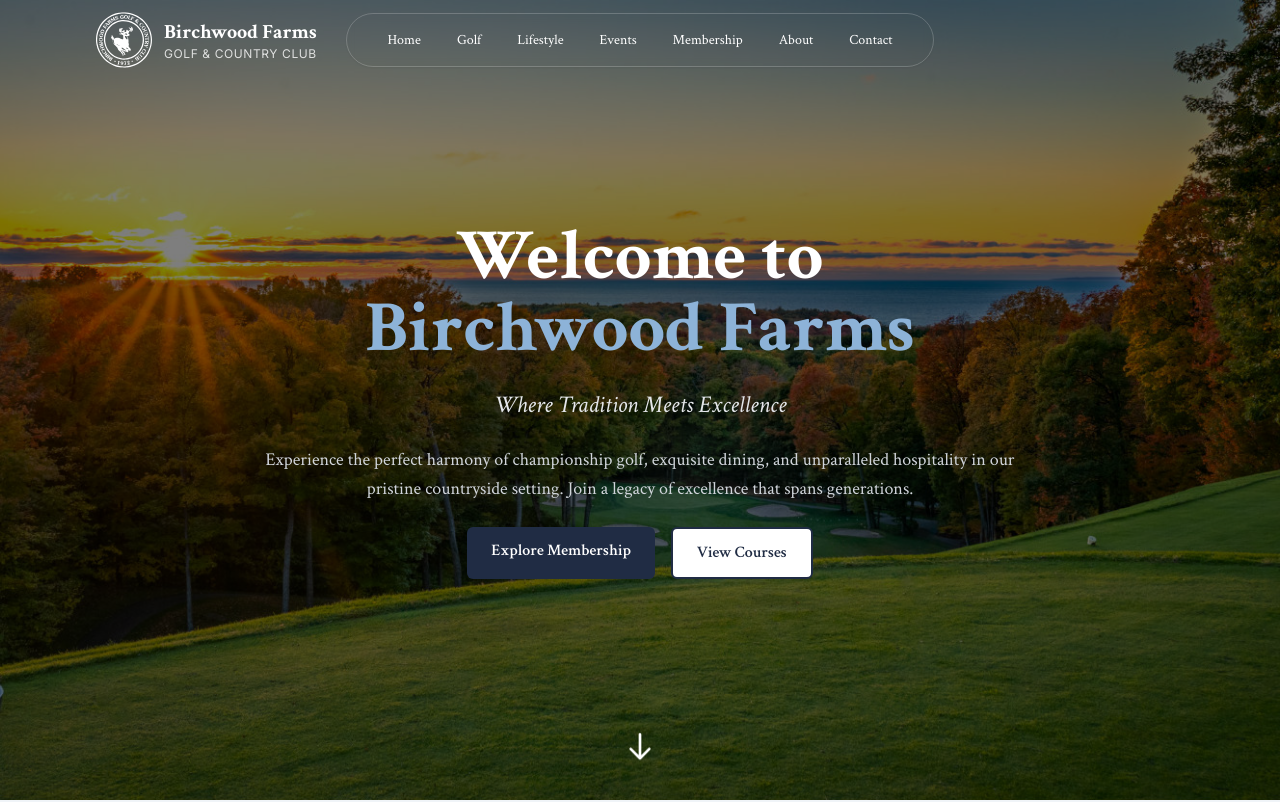
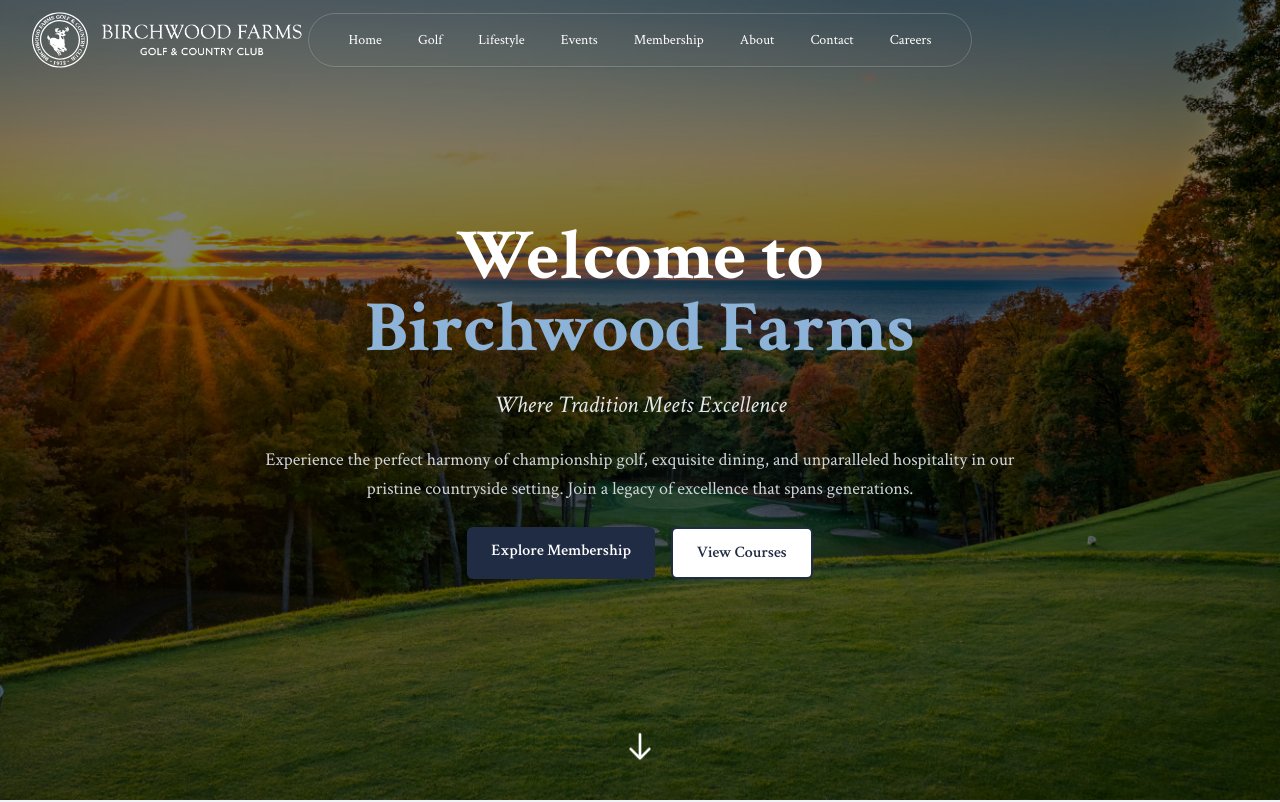
Before and after one commit to Avexel-Web-Design/HarborPoint, a React (Vite) app: page / in a window 1280 px wide. Shown: the top 802 px of the page. Built offline with nearby package versions, Linux system fonts and the light colour scheme.

Commit message:
header logo

```diff
--- a/src/components/layout/Header.jsx
+++ b/src/components/layout/Header.jsx
@@ -1,6 +1,7 @@
 import { useState } from 'react'
 import { Link } from 'react-router-dom'
 import logoSvg from '../../images/logowhite.svg'
+import nameLogo from '../../images/name.png'
 
 const Header = () => {
   const [isMenuOpen, setIsMenuOpen] = useState(false)
@@ -12,26 +13,24 @@
     { name: 'Membership', path: '/membership' },
     { name: 'About', path: '/about' },
     { name: 'Contact', path: '/contact' },
+    { name: 'Careers', path: '/careers' },
   ]
-  return (
-    <header className="absolute top-0 left-0 right-0 z-50 bg-transparent">
-      <div className="max-w-6xl mx-auto px-4 sm:px-6 lg:px-8">
-        <div className="flex items-center justify-center h-20 relative">
-          {/* Logo - Centered */}
-          <Link to="/" className="flex items-center space-x-3 absolute left-0">
+  return (    <header className="absolute top-0 left-0 right-0 z-50 bg-transparent">
+      {/* Logo - Absolute positioned to screen corner */}
+      <Link to="/" className="flex items-center space-x-3 absolute left-4 sm:left-6 lg:left-8 top-1/2 transform -translate-y-1/2 z-10">
         <img
           src={logoSvg}
           alt="Birchwood Farms Golf & Country Club"
           className="h-14 w-14"
-            />            <div className="hidden sm:flex flex-col">
-              <span className="text-xl font-bold text-white font-serif">
-                Birchwood Farms
-              </span>
-              <span className="text-xs text-white/80 font-sans tracking-wider uppercase">
-                Golf & Country Club
-              </span>
-            </div>
-          </Link>          {/* Desktop Navigation - Centered */}
+        />        <img
+          src={nameLogo}
+          alt="Birchwood Farms Golf & Country Club"
+          className="hidden sm:block lg:hidden xl:block h-8"
+        />
+      </Link>
+        <div className="max-w-7xl mx-auto relative">
+        <div className="flex items-center justify-center h-20 relative px-4 sm:px-6 lg:px-8">
+          {/* Desktop Navigation - Centered */}
           <nav className="hidden lg:flex items-center space-x-1 backdrop-blur-sm rounded-full px-6 py-2 shadow-sm border border-white/20">
             {navigationItems.map((item, index) => (
               <Link
@@ -41,12 +40,13 @@
                 {item.name}
                 <span className="absolute bottom-0 left-1/2 transform -translate-x-1/2 w-0 h-0.5 bg-white transition-all duration-200 group-hover:w-3/4"></span>
               </Link>
-            ))}
-          </nav>
+            ))}          </nav>
+        </div>
+      </div>
 
-          {/* Mobile menu button */}
+      {/* Mobile menu button - Absolute positioned to screen corner */}
       <button
-            className="lg:hidden absolute right-0 p-2 text-white hover:text-primary-200 hover:bg-white/10 rounded-full transition-all duration-200"
+        className="lg:hidden absolute right-4 sm:right-6 lg:right-8 top-1/2 transform -translate-y-1/2 p-2 text-white hover:text-primary-200 hover:bg-white/10 rounded-full transition-all duration-200 z-10"
         onClick={() => setIsMenuOpen(!isMenuOpen)}
         aria-label="Toggle menu"
       >
@@ -63,10 +63,11 @@
                 <path d="M6 18L18 6M6 6l12 12" />
               ) : (
                 <path d="M4 6h16M4 12h16M4 18h16" />
-              )}
-            </svg>
+              )}        </svg>
       </button>
-        </div>        {/* Mobile Navigation */}
+
+      {/* Mobile Navigation */}
+      <div className="max-w-7xl mx-auto px-4 sm:px-6 lg:px-8">
         {isMenuOpen && (
           <div className="lg:hidden py-6 border-t border-white/20 backdrop-blur-sm">
             <nav className="flex flex-col space-y-2">
```
Also changed, not shown: src/images/name.png (added). Lines whose indentation alone changed are shown as unchanged.
